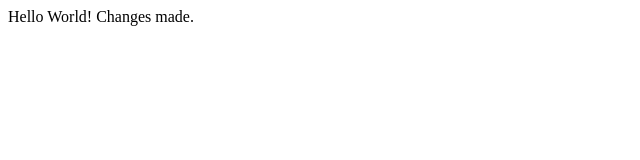
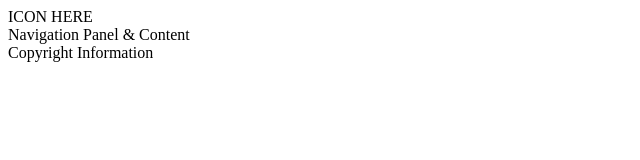
Before and after one commit to gnayed/WEBF, a plain HTML site: page index.html in a window 1280 px wide. Shown: the whole page, without its empty margins (0-640 px from the left). Drawn offline with Linux system fonts and the light colour scheme.

Commit message:
Update index.html

```diff
--- a/index.html
+++ b/index.html
@@ -5,8 +5,16 @@
     </title>
   </head>
   <body>
+    <div id="div_header">
+      ICON HERE
+    </div>
 
-    Hello World! Changes made.
+    <div id="div_main">
+      Navigation Panel &amp; Content
+    </div>
 
+    <div id="div_footer">
+      Copyright Information
+    </div>
   </body>
 </html>
```
